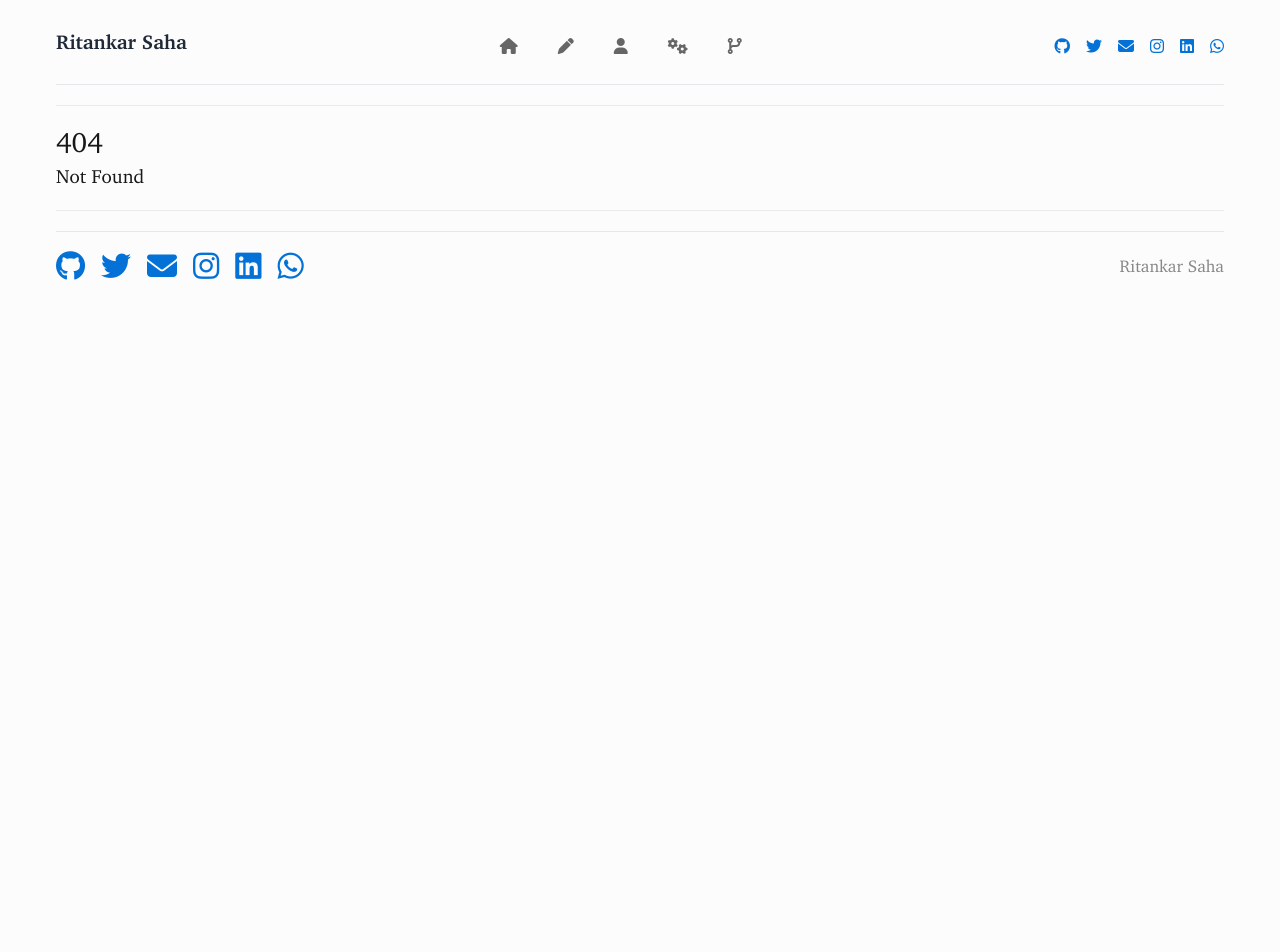
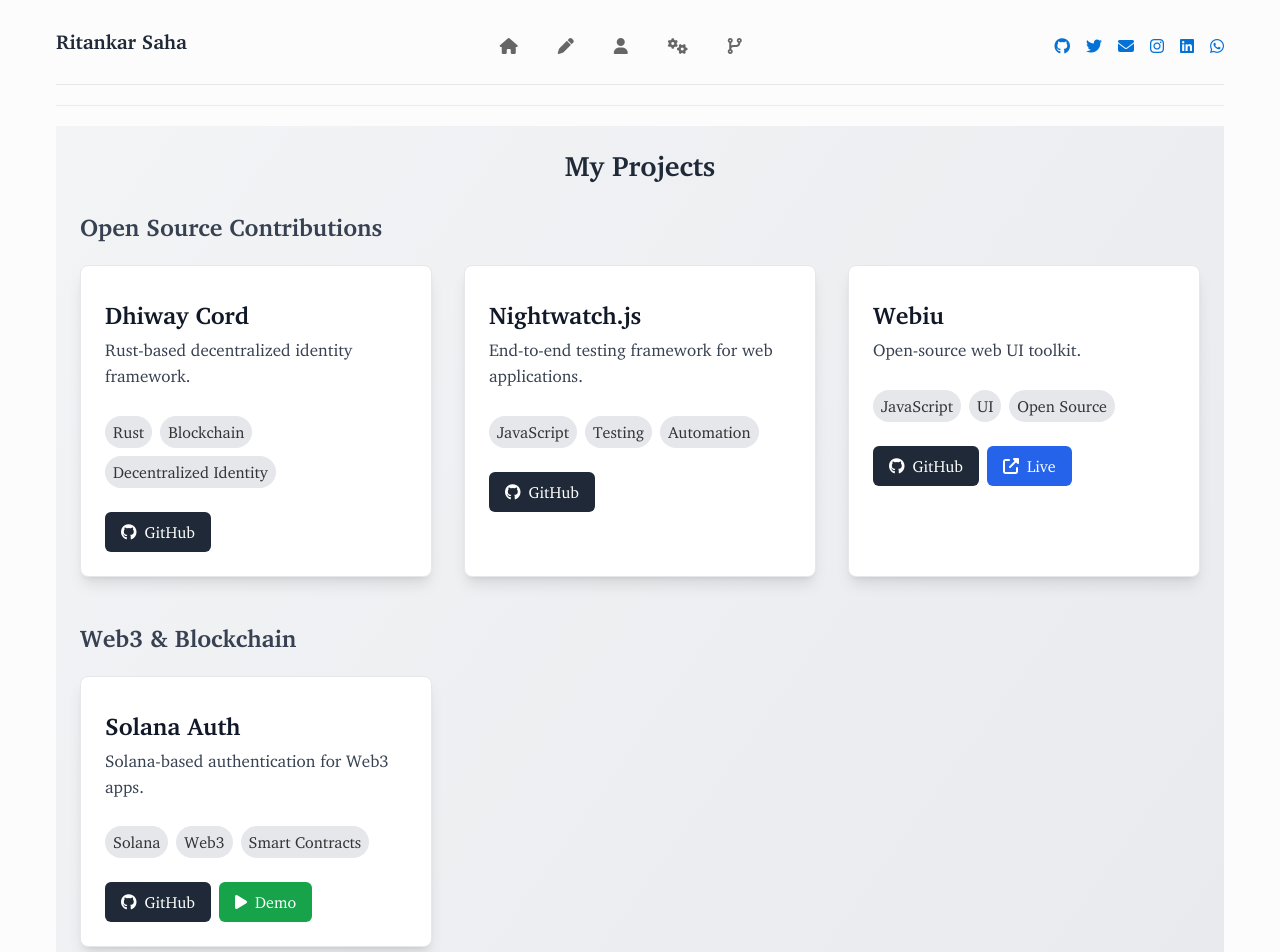
Before and after one commit to ritankarsaha/Perosnal-Blogging, a SvelteKit app: page /projects in a window 1280 px wide. Before the commit this address had no page. Shown: the top 952 px of the page. Before the commit the page ends 800 px from the top, so only its background shows below. Built offline with nearby package versions, Linux system fonts and the light colour scheme.

Commit message:
initial project page link not yet added and modifications are to be done

```diff
--- /dev/null
+++ b/src/lib/components/ProjectCard.svelte
@@ -0,0 +1,40 @@
+
+<script>
+	export let title;
+	export let description;
+	export let github;
+	export let deploy;
+	export let demo;
+	export let techStack;
+</script>
+
+<div class="flex flex-col bg-white shadow-lg rounded-lg p-6 hover:shadow-xl transition-all border border-gray-200">
+	<h2 class="text-xl font-semibold text-gray-900">{title}</h2>
+	<p class="text-sm text-gray-700 mt-2">{description}</p>
+
+	<!-- Tech Stack -->
+	<div class="flex flex-wrap mt-3">
+		{#each techStack as tech}
+			<span class="text-xs bg-gray-200 text-gray-800 px-2 py-1 rounded-full mr-2 mb-2">{tech}</span>
+		{/each}
+	</div>
+
+	<!-- Buttons Section -->
+	<div class="flex mt-4 space-x-2">
+		{#if github}
+			<a href={github} target="_blank" class="bg-gray-800 text-white px-4 py-2 rounded-md flex items-center hover:bg-gray-900 transition">
+				<i class="fab fa-github mr-2"></i> GitHub
+			</a>
+		{/if}
+		{#if deploy}
+			<a href={deploy} target="_blank" class="bg-blue-600 text-white px-4 py-2 rounded-md flex items-center hover:bg-blue-700 transition">
+				<i class="fas fa-external-link-alt mr-2"></i> Live
+			</a>
+		{/if}
+		{#if demo}
+			<a href={demo} target="_blank" class="bg-green-600 text-white px-4 py-2 rounded-md flex items-center hover:bg-green-700 transition">
+				<i class="fas fa-play mr-2"></i> Demo
+			</a>
+		{/if}
+	</div>
+</div>
--- /dev/null
+++ b/src/routes/projects/+page.svelte
@@ -0,0 +1,147 @@
+<!-- src/routes/projects/+page.svelte -->
+<script>
+	import ProjectCard from '$lib/components/ProjectCard.svelte';
+
+	const openSourceProjects = [
+		{
+			title: "Dhiway Cord",
+			description: "Rust-based decentralized identity framework.",
+			techStack: ["Rust", "Blockchain", "Decentralized Identity"],
+			github: "https://github.com/dhiway/cord",
+			deploy: "",
+			demo: ""
+		},
+		{
+			title: "Nightwatch.js",
+			description: "End-to-end testing framework for web applications.",
+			techStack: ["JavaScript", "Testing", "Automation"],
+			github: "https://github.com/nightwatchjs/nightwatch",
+			deploy: "",
+			demo: ""
+		},
+		{
+			title: "Webiu",
+			description: "Open-source web UI toolkit.",
+			techStack: ["JavaScript", "UI", "Open Source"],
+			github: "https://github.com/c2siorg/Webiu",
+			deploy: "https://webiu.netlify.app",
+			demo: ""
+		}
+	];
+
+	const web3Projects = [
+		{
+			title: "Solana Auth",
+			description: "Solana-based authentication for Web3 apps.",
+			techStack: ["Solana", "Web3", "Smart Contracts"],
+			github: "https://github.com/example/solana-auth",
+			deploy: "",
+			demo: "https://solana-auth-demo.netlify.app"
+		}
+	];
+
+	const backendProjects = [
+		{
+			title: "Scan8",
+			description: "A Kubernetes-based rapid URL/File scanning system.",
+			techStack: ["Golang", "Kubernetes", "Security"],
+			github: "https://github.com/example/Scan8",
+			deploy: "",
+			demo: ""
+		},
+		{
+			title: "Web3Auth",
+			description: "Decentralized authentication system for dApps.",
+			techStack: ["Node.js", "OAuth", "Blockchain"],
+			github: "https://github.com/example/Web3Auth",
+			deploy: "https://web3auth.io",
+			demo: ""
+		}
+	];
+
+	const cloudProjects = [
+		{
+			title: "AWS Data Lake Manager",
+			description: "A tool to automate AWS data lake creation and management.",
+			techStack: ["AWS", "S3", "Lambda"],
+			github: "https://github.com/example/aws-datalake",
+			deploy: "",
+			demo: ""
+		}
+	];
+</script>
+
+<svelte:head>
+	<title>Projects - Ritankar Saha</title>
+	<meta name="description" content="A showcase of my open-source, Web3, backend, and cloud projects." />
+</svelte:head>
+
+<div class="min-h-screen bg-gradient-to-br from-gray-100 to-gray-200 p-6">
+	<div class="max-w-6xl mx-auto">
+		<h1 class="text-4xl font-extrabold text-gray-800 mb-8 text-center">My Projects</h1>
+
+		<section class="mb-12">
+			<h2 class="text-3xl font-semibold text-gray-700 mb-6">Open Source Contributions</h2>
+			<div class="grid grid-cols-1 sm:grid-cols-2 md:grid-cols-3 gap-8">
+				{#each openSourceProjects as project}
+					<ProjectCard
+						title={project.title}
+						description={project.description}
+						techStack={project.techStack}
+						github={project.github}
+						deploy={project.deploy}
+						demo={project.demo}
+					/>
+				{/each}
+			</div>
+		</section>
+
+		<section class="mb-12">
+			<h2 class="text-3xl font-semibold text-gray-700 mb-6">Web3 & Blockchain</h2>
+			<div class="grid grid-cols-1 sm:grid-cols-2 md:grid-cols-3 gap-8">
+				{#each web3Projects as project}
+					<ProjectCard
+						title={project.title}
+						description={project.description}
+						techStack={project.techStack}
+						github={project.github}
+						deploy={project.deploy}
+						demo={project.demo}
+					/>
+				{/each}
+			</div>
+		</section>
+
+		<section class="mb-12">
+			<h2 class="text-3xl font-semibold text-gray-700 mb-6">Backend Development</h2>
+			<div class="grid grid-cols-1 sm:grid-cols-2 md:grid-cols-3 gap-8">
+				{#each backendProjects as project}
+					<ProjectCard
+						title={project.title}
+						description={project.description}
+						techStack={project.techStack}
+						github={project.github}
+						deploy={project.deploy}
+						demo={project.demo}
+					/>
+				{/each}
+			</div>
+		</section>
+
+		<section class="mb-12">
+			<h2 class="text-3xl font-semibold text-gray-700 mb-6">Cloud & DevOps</h2>
+			<div class="grid grid-cols-1 sm:grid-cols-2 md:grid-cols-3 gap-8">
+				{#each cloudProjects as project}
+					<ProjectCard
+						title={project.title}
+						description={project.description}
+						techStack={project.techStack}
+						github={project.github}
+						deploy={project.deploy}
+						demo={project.demo}
+					/>
+				{/each}
+			</div>
+		</section>
+	</div>
+</div>
```
